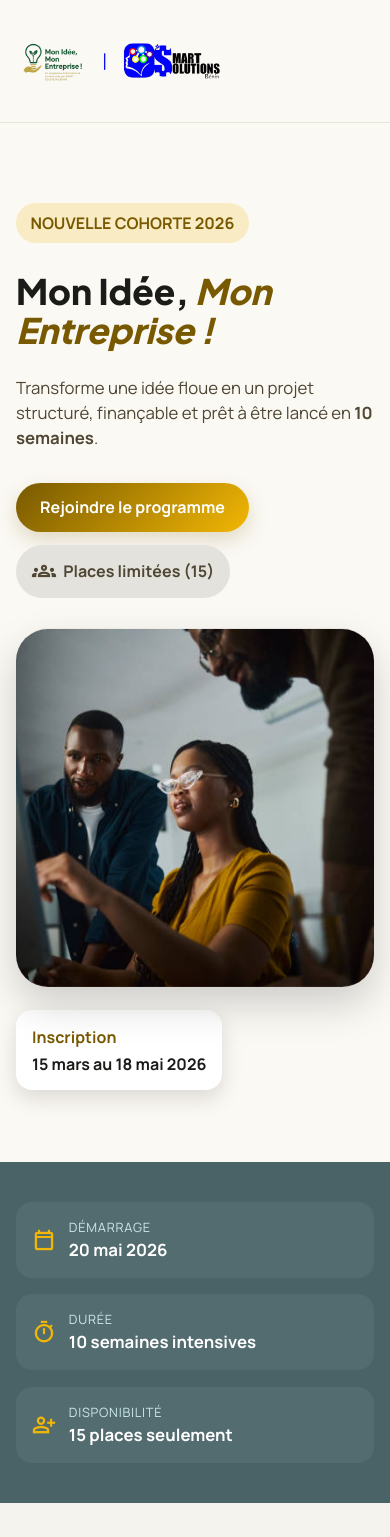
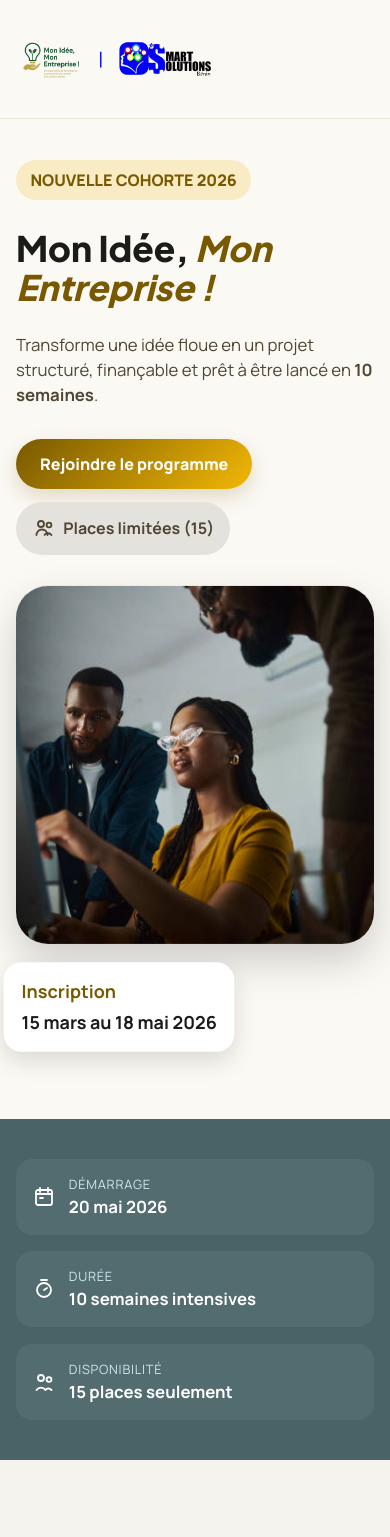
Before and after one commit to Rock49899/smart_solutions, a Next.js app: page / in a window 390 px wide. Shown: the top 1537 px of the page. Built offline with nearby package versions, Linux system fonts and the light colour scheme.

Commit message:
fix:icons displaying

```diff
--- a/app/layout.tsx
+++ b/app/layout.tsx
@@ -1,5 +1,5 @@
 import type { Metadata } from "next";
-import { Geist, Geist_Mono } from "next/font/google";
+import { Geist, Geist_Mono, Manrope, Plus_Jakarta_Sans } from "next/font/google";
 import "./globals.css";
 
 const geistSans = Geist({
@@ -9,6 +9,16 @@ const geistSans = Geist({
 
 const geistMono = Geist_Mono({
   variable: "--font-geist-mono",
+  subsets: ["latin"],
+});
+
+const plusJakarta = Plus_Jakarta_Sans({
+  variable: "--font-headline",
+  subsets: ["latin"],
+});
+
+const manrope = Manrope({
+  variable: "--font-body",
   subsets: ["latin"],
 });
 
@@ -25,18 +35,8 @@ export default function RootLayout({
   return (
     <html
       lang="fr"
-      className={`${geistSans.variable} ${geistMono.variable} h-full antialiased scroll-smooth`}
+      className={`${geistSans.variable} ${geistMono.variable} ${plusJakarta.variable} ${manrope.variable} h-full antialiased scroll-smooth`}
     >
-      <head>
-        <link
-          href="https://fonts.googleapis.com/css2?family=Plus+Jakarta+Sans:wght@400;500;600;700;800&family=Manrope:wght@400;500;600;700&display=swap"
-          rel="stylesheet"
-        />
-        <link
-          href="https://fonts.googleapis.com/css2?family=Material+Symbols+Outlined:wght@100..700&display=swap"
-          rel="stylesheet"
-        />
-      </head>
       <body className="min-h-full flex flex-col">{children}</body>
     </html>
   );
--- a/app/page.module.css
+++ b/app/page.module.css
@@ -2,6 +2,13 @@
   background: #fbf9f4;
   color: #1b1c19;
   font-family: var(--font-body);
+}
+
+.headerLogo {
+  height: 5.35rem;
+  width: auto;
+  object-fit: contain;
+  display: block;
 }
 
 .desktopFrame {
@@ -39,12 +46,6 @@
   gap: 0.9rem;
 }
 
-.logo {
-  height: 5.6rem;
-  width: auto;
-  object-fit: contain;
-}
-
 .logoDivider {
   width: 1px;
   height: 1.7rem;
@@ -61,6 +62,14 @@
   color: #4f4633;
   text-decoration: none;
   font-weight: 600;
+}
+
+.iconGlyph {
+  width: 1.5rem;
+  height: 1.5rem;
+  flex-shrink: 0;
+  display: inline-block;
+  color: currentColor;
 }
 
 .ctaButton {
@@ -195,7 +204,7 @@
   padding: 0.9rem 1rem;
   box-shadow: 0 8px 20px rgb(0 0 0 / 0.12);
   display: inline-block;
-  animation: softPulse 3.2s ease-in-out infinite;
+  animation: softPulse 3.2s ease-in-out infinite, pulsePop 0.8s ease-in-out infinite;
 }
 
 .inscriptionCard p {
@@ -892,6 +901,16 @@
   }
 }
 
+@keyframes pulsePop {
+  0%,
+  100% {
+    transform: scale(1);
+  }
+  50% {
+    transform: scale(1.12);
+  }
+}
+
 @keyframes cardLiftIn {
   from {
     opacity: 0;
@@ -985,6 +1004,12 @@
 .footerBottom div {
   display: flex;
   gap: 1rem;
+}
+
+@media (max-width: 859px) {
+  .main {
+    padding-top: 5.5rem;
+  }
 }
 
 @media (min-width: 860px) {
--- a/app/page.tsx
+++ b/app/page.tsx
@@ -1,6 +1,7 @@
 "use client";
 
 /* eslint-disable @next/next/no-img-element */
+import type { ReactNode } from "react";
 import { useEffect } from "react";
 import styles from "./page.module.css";
 
@@ -16,6 +17,143 @@ const modules = [
     ["06", "Pitch", "L'art de présenter son projet avec impact et assurance."],
     ["07", "Lancement", "Exécution opérationnelle et premiers pas officiels."],
 ] as const;
+
+function Icon({
+    title,
+    className,
+    children,
+}: {
+    title: string;
+    className?: string;
+    children: ReactNode;
+}) {
+    return (
+        <svg
+            className={className}
+            viewBox="0 0 24 24"
+            role="img"
+            aria-label={title}
+            fill="none"
+            stroke="currentColor"
+            strokeWidth="1.8"
+            strokeLinecap="round"
+            strokeLinejoin="round"
+        >
+            <title>{title}</title>
+            {children}
+        </svg>
+    );
+}
+
+function GroupsIcon(props: { className?: string }) {
+    return (
+        <Icon title="Groupes" {...props}>
+            <circle cx="9" cy="8" r="3" />
+            <circle cx="17" cy="9" r="2.4" />
+            <path d="M4.5 19a5.5 5.5 0 0 1 11 0" />
+            <path d="M12.5 18.8a4.5 4.5 0 0 1 7 .2" />
+        </Icon>
+    );
+}
+
+function CalendarIcon(props: { className?: string }) {
+    return (
+        <Icon title="Calendrier" {...props}>
+            <rect x="4" y="5" width="16" height="15" rx="2" />
+            <path d="M8 3v4" />
+            <path d="M16 3v4" />
+            <path d="M4 9h16" />
+            <path d="M8 13h3" />
+        </Icon>
+    );
+}
+
+function TimerIcon(props: { className?: string }) {
+    return (
+        <Icon title="Minuteur" {...props}>
+            <circle cx="12" cy="13" r="7" />
+            <path d="M9 3h6" />
+            <path d="M12 13l3-2" />
+        </Icon>
+    );
+}
+
+function UsersIcon(props: { className?: string }) {
+    return (
+        <Icon title="Utilisateurs" {...props}>
+            <circle cx="9" cy="8" r="3" />
+            <circle cx="17" cy="9.5" r="2.4" />
+            <path d="M4.5 20a5.5 5.5 0 0 1 9 0" />
+            <path d="M13.5 19.6a4.5 4.5 0 0 1 6 0.4" />
+        </Icon>
+    );
+}
+
+function BrainIcon(props: { className?: string }) {
+    return (
+        <Icon title="Idées" {...props}>
+            <path d="M9 5.5a3 3 0 0 0-3 3V9a2.8 2.8 0 0 0 0 5.6 3 3 0 0 0 3 3h1" />
+            <path d="M15 5.5a3 3 0 0 1 3 3V9a2.8 2.8 0 0 1 0 5.6 3 3 0 0 1-3 3h-1" />
+            <path d="M10 7.5V17" />
+            <path d="M14 7.5V17" />
+        </Icon>
+    );
+}
+
+function BanknoteIcon(props: { className?: string }) {
+    return (
+        <Icon title="Paiements" {...props}>
+            <rect x="4" y="7" width="16" height="10" rx="2" />
+            <circle cx="12" cy="12" r="2.2" />
+            <path d="M7 9.5h0.01" />
+            <path d="M17 14.5h0.01" />
+        </Icon>
+    );
+}
+
+function BuildingIcon(props: { className?: string }) {
+    return (
+        <Icon title="Bâtiment" {...props}>
+            <path d="M5 20V6l7-3 7 3v14" />
+            <path d="M9 20v-4h6v4" />
+            <path d="M9 10h0.01" />
+            <path d="M9 13h0.01" />
+            <path d="M15 10h0.01" />
+            <path d="M15 13h0.01" />
+        </Icon>
+    );
+}
+
+function ArchitectureIcon(props: { className?: string }) {
+    return (
+        <Icon title="Architecture" {...props}>
+            <path d="M4 20h16" />
+            <path d="M7 20V8l5-4 5 4v12" />
+            <path d="M10 20v-6h4v6" />
+            <path d="M9 11h0.01" />
+            <path d="M15 11h0.01" />
+        </Icon>
+    );
+}
+
+function CheckIcon(props: { className?: string }) {
+    return (
+        <Icon title="Valider" {...props}>
+            <circle cx="12" cy="12" r="8.5" />
+            <path d="m8.5 12 2.4 2.4L15.8 9.4" />
+        </Icon>
+    );
+}
+
+function CancelIcon(props: { className?: string }) {
+    return (
+        <Icon title="Refuser" {...props}>
+            <circle cx="12" cy="12" r="8.5" />
+            <path d="m9 9 6 6" />
+            <path d="m15 9-6 6" />
+        </Icon>
+    );
+}
 
 function AnimatedSectionTitle({ text }: { text: string }) {
     const totalChars = Math.max(text.length - 1, 1);
@@ -76,7 +214,7 @@ export default function Home() {
             <header className={styles.header}>
                 <nav className={`${styles.desktopFrame} ${styles.nav}`}>
                     <div className={styles.logoRow}>
-                        <img className={styles.logo} alt="Logo Smart Solutions" src="/images/landing/combi.png" />
+                        <img className={styles.headerLogo} alt="Logo Smart Solutions" src="/images/landing/combi.png" />
                                 </div>
 
                     <div className={styles.navLinks}>
@@ -105,7 +243,7 @@ export default function Home() {
                                     Rejoindre le programme
                                 </a>
                                 <div className={styles.placesChip}>
-                                    <span className="material-symbols-outlined">groups</span>
+                                    <GroupsIcon className={styles.iconGlyph} />
                                     <span>Places limitées (15)</span>
                                 </div>
                             </div>
@@ -126,21 +264,21 @@ export default function Home() {
                 <section className={styles.statsSection}>
                     <div className={`${styles.desktopFrame} ${styles.statsGrid}`}>
                         <article>
-                            <span className="material-symbols-outlined">calendar_today</span>
+                            <CalendarIcon className={styles.iconGlyph} />
                             <div>
                                 <p>Démarrage</p>
                                 <strong>20 mai 2026</strong>
                             </div>
                         </article>
                         <article>
-                            <span className="material-symbols-outlined">timer</span>
+                            <TimerIcon className={styles.iconGlyph} />
                             <div>
                                 <p>Durée</p>
                                 <strong>10 semaines intensives</strong>
                             </div>
                         </article>
                         <article>
-                            <span className="material-symbols-outlined">person_add</span>
+                            <UsersIcon className={styles.iconGlyph} />
                             <div>
                                 <p>Disponibilité</p>
                                 <strong>15 places seulement</strong>
@@ -156,10 +294,10 @@ export default function Home() {
                             <div className={styles.underbar} />
                         </div>
                         <div className={styles.problemGrid}>
-                            <article><span className="material-symbols-outlined">psychology</span><p>J’ai plein d’idées, mais je ne sais pas par où commencer.</p></article>
-                            <article><span className="material-symbols-outlined">payments</span><p>Je crains de lancer un projet qui ne sera pas rentable.</p></article>
-                            <article><span className="material-symbols-outlined">account_balance</span><p>Je ne sais pas comment convaincre une banque ou un partenaire.</p></article>
-                            <article><span className="material-symbols-outlined">architecture</span><p>Mon projet manque de structure et de vision claire.</p></article>
+                            <article><BrainIcon className={styles.iconGlyph} /><p>J’ai plein d’idées, mais je ne sais pas par où commencer.</p></article>
+                            <article><BanknoteIcon className={styles.iconGlyph} /><p>Je crains de lancer un projet qui ne sera pas rentable.</p></article>
+                            <article><BuildingIcon className={styles.iconGlyph} /><p>Je ne sais pas comment convaincre une banque ou un partenaire.</p></article>
+                            <article><ArchitectureIcon className={styles.iconGlyph} /><p>Mon projet manque de structure et de vision claire.</p></article>
                         </div>
                     </div>
                 </section>
@@ -184,15 +322,15 @@ export default function Home() {
                             </p>
                             <div className={styles.promiseChecks}>
                                 <div>
-                                    <span className="material-symbols-outlined">check_circle</span>
+                                    <CheckIcon className={styles.iconGlyph} />
                                     <span>Accompagnement personnalisé</span>
                                 </div>
                                 <div>
-                                    <span className="material-symbols-outlined">check_circle</span>
+                                    <CheckIcon className={styles.iconGlyph} />
                                     <span>Outils de gestion modernes</span>
                                 </div>
                                 <div>
-                                    <span className="material-symbols-outlined">check_circle</span>
+                                    <CheckIcon className={styles.iconGlyph} />
                                     <span>Réseau d&apos;entrepreneurs locaux</span>
                                 </div>
                             </div>
@@ -229,7 +367,7 @@ export default function Home() {
                             <ul className={`${styles.restrictionList} ${styles.restrictionListPrimary}`}>
                                 <li>
                                     <div className={styles.restrictionItemHead}>
-                                        <span className="material-symbols-outlined">cancel</span>
+                                        <CancelIcon className={styles.iconGlyph} />
                                         <h3>Pas pour les solutions miracles</h3>
                                     </div>
                                     <p>Ceux qui cherchent une solution « magique » sans fournir d’effort réel.</p>
@@ -238,7 +376,7 @@ export default function Home() {
                             <ul className={`${styles.restrictionList} ${styles.restrictionListSecondary}`}>
                                 <li>
                                     <div className={styles.restrictionItemHead}>
-                                        <span className="material-symbols-outlined">cancel</span>
+                                        <CancelIcon className={styles.iconGlyph} />
                                         <h3>Pas pour l’immobilisme</h3>
                                     </div>
                                     <p>Ceux qui ne sont pas prêts à se remettre en question et à apprendre.</p>
@@ -284,7 +422,7 @@ export default function Home() {
                             Postuler maintenant
                         </a>
                         <small>
-                            <span className="material-symbols-outlined">check_circle</span>
+                            <CheckIcon className={styles.iconGlyph} />
                             Dépôt de candidature gratuit
                         </small>
                     </div>
--- a/package.json
+++ b/package.json
@@ -9,6 +9,7 @@
     "lint": "eslint"
   },
   "dependencies": {
+    "lucide-react": "^1.7.0",
     "next": "16.2.2",
     "react": "19.2.4",
     "react-dom": "19.2.4"
```
Also changed, not shown: 1 other file (tests, documents, lock files or other folders).
